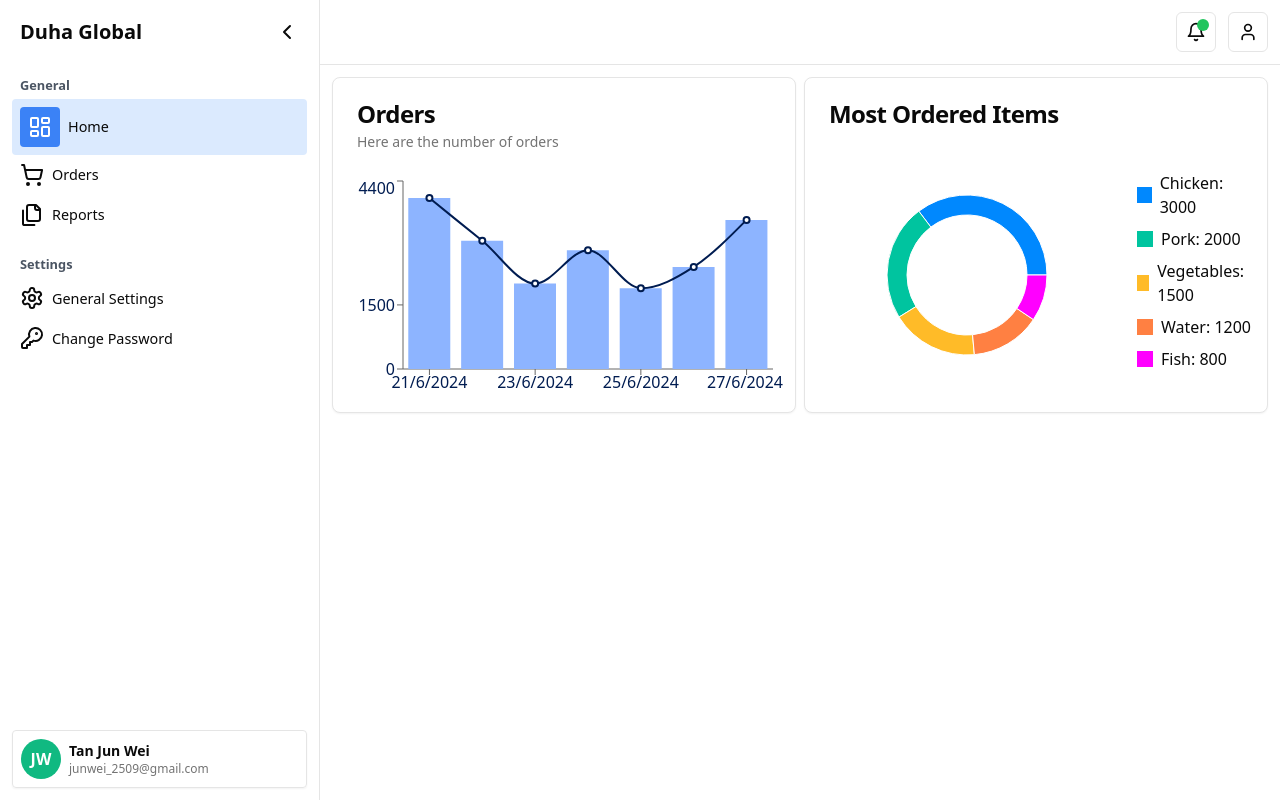
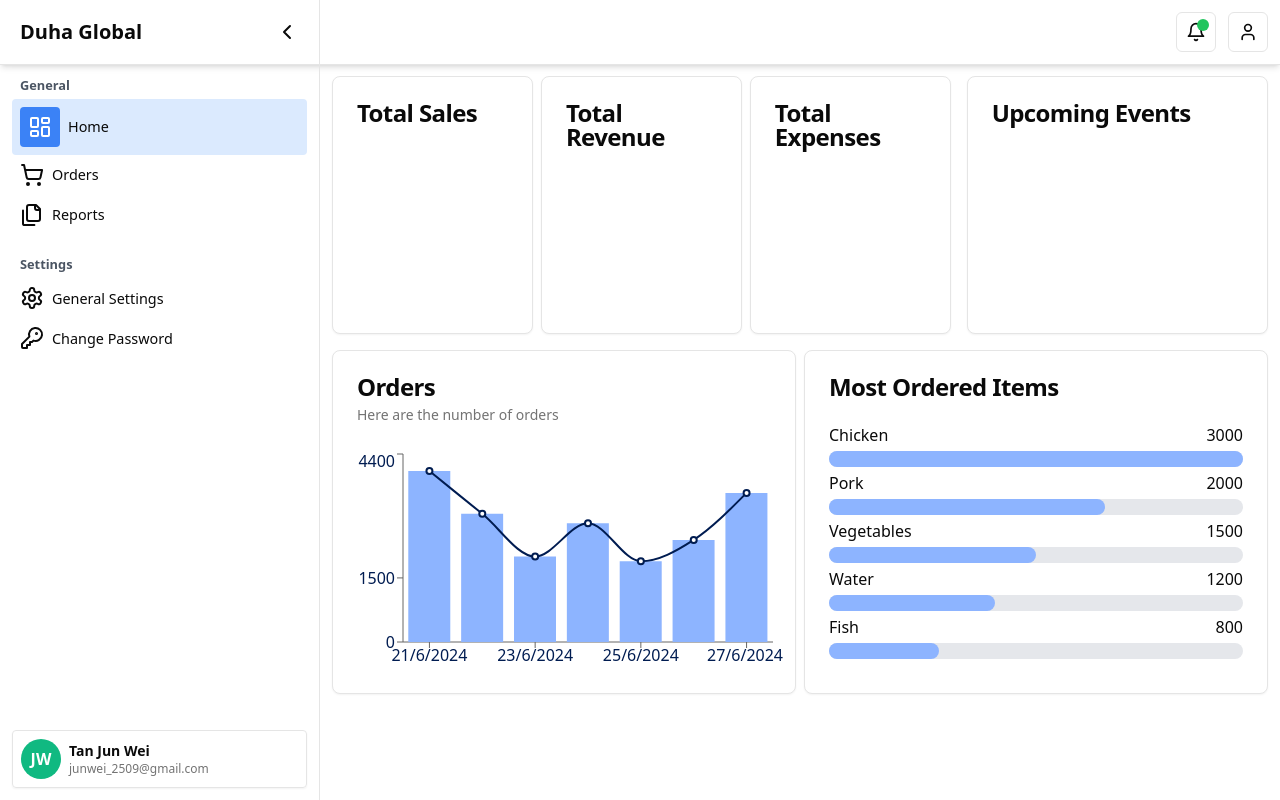
Before and after one commit to JunWei25/Duha-Global, a React (Vite) app: page / in a window 1280 px wide. Built offline with nearby package versions, Linux system fonts and the light colour scheme.

Commit message:
Updated Home Page Design

```diff
--- a/package.json
+++ b/package.json
@@ -16,8 +16,10 @@
     "class-variance-authority": "^0.7.0",
     "clsx": "^2.1.1",
     "cmdk": "^1.0.0",
+    "date-fns": "^3.6.0",
     "lucide-react": "^0.396.0",
     "react": "^18.3.1",
+    "react-day-picker": "^8.10.1",
     "react-dom": "^18.3.1",
     "react-router-dom": "^6.24.0",
     "recharts": "^2.12.7",
--- /dev/null
+++ b/src/components/Calendar/HomeCalendar.tsx
@@ -0,0 +1,36 @@
+import React from 'react';
+import { DayPicker } from 'react-day-picker';
+import 'react-day-picker/dist/style.css';
+
+const HomeCalendar: React.FC = () => {
+  // Define the dates you want to highlight
+  const highlightedDates: Date[] = [
+    new Date(2024, 5, 10), // June 10, 2024
+    new Date(2024, 5, 15), // June 15, 2024
+    new Date(2024, 5, 20), // June 20, 2024
+  ];
+
+  // Define the modifiers
+  const modifiers = {
+    highlighted: highlightedDates,
+  };
+
+  // Define the styles for the modifiers
+  const modifiersStyles = {
+    highlighted: {
+      backgroundColor: '#ffc107',
+      color: '#fff',
+    },
+  };
+
+  return (
+    <div style={{ maxHeight: "100px" }}>
+    <DayPicker
+      modifiers={modifiers}
+      modifiersStyles={modifiersStyles}
+    />
+    </div>
+  );
+};
+
+export default HomeCalendar;
--- a/src/components/Cards/General.tsx
+++ b/src/components/Cards/General.tsx
@@ -15,7 +15,7 @@ const General = () => {
         <CardTitle>Orders</CardTitle>
         <CardDescription>Here are the number of orders</CardDescription>
       </CardHeader>
-      <CardContent className="h-56 p-0 mr-3 mb-3">
+      <CardContent className="h-56 p-0 mr-3 mb-5">
         <OrderBarChart></OrderBarChart>
       </CardContent>
     </Card>
--- a/src/components/Charts/MostOrderedItemsBarChart.tsx
+++ b/src/components/Charts/MostOrderedItemsBarChart.tsx
@@ -1,4 +1,5 @@
-import { PieChart, Pie, Cell, ResponsiveContainer } from "recharts";
+import React from "react";
+import { ResponsiveContainer } from "recharts";
 
 interface DataEntry {
   item: string;
@@ -34,43 +35,32 @@ const data: DataEntry[] = [
   },
 ];
 
-const COLORS = ["#0088FE", "#00C49F", "#FFBB28", "#FF8042", "#FF00FF"];
+// Determine the highest current value
+const maxCurrent = Math.max(...data.map((entry) => entry.current));
 
 const MostOrderedItemsProgressBar = () => {
   return (
-    <div className="flex items-center justify-center">
-      <div className="mr-5">
-        <ResponsiveContainer width={300} height={250}>
-          <PieChart>
-            <Pie
-              data={data}
-              innerRadius={60}
-              outerRadius={80}
-              fill="#8884d8"
-              dataKey="current"
-            >
-              {data.map((entry, index) => (
-                <Cell
-                  key={`cell-${index}`}
-                  fill={COLORS[index % COLORS.length]}
-                />
-              ))}
-            </Pie>
-          </PieChart>
-        </ResponsiveContainer>
-      </div>
-      <div>
-        {data.map((entry, index) => (
-          <div key={index} className="flex items-center justify-normal mb-2">
+    <ResponsiveContainer width="100%" height="100%">
+    <div className="flex flex-col items-center justify-center w-full">
+      {data.map((entry, index) => (
+        <div key={index} className="mb-1 w-full">
+          <div className="flex justify-between mb-1 w-full">
+            <div className="text-left font-medium">{entry.item}</div>
+            <div className="text-right font-medium">{entry.current}</div>
+          </div>
+          <div className="w-full bg-gray-200 rounded-full h-4">
             <div
-              className="w-4 h-4 mr-2"
-              style={{ backgroundColor: COLORS[index % COLORS.length] }}
+              className="h-4 rounded-full"
+              style={{
+                width: `${(entry.current / maxCurrent) * 100}%`,
+                backgroundColor: "#8db4ff",
+              }}
             />
-            <div>{`${entry.item}: ${entry.current}`}</div>
           </div>
-        ))}
-      </div>
+        </div>
+      ))}
     </div>
+    </ResponsiveContainer>
   );
 };
 
--- /dev/null
+++ b/src/components/ui/calendar.tsx
@@ -0,0 +1,66 @@
+"use client"
+
+import * as React from "react"
+import { ChevronLeft, ChevronRight } from "lucide-react"
+import { DayPicker } from "react-day-picker"
+
+import { cn } from "@/lib/utils"
+import { buttonVariants } from "@/components/ui/button"
+
+export type CalendarProps = React.ComponentProps<typeof DayPicker>
+
+function Calendar({
+  className,
+  classNames,
+  showOutsideDays = true,
+  ...props
+}: CalendarProps) {
+  return (
+    <DayPicker
+      showOutsideDays={showOutsideDays}
+      className={cn("p-3", className)}
+      classNames={{
+        months: "flex flex-col sm:flex-row space-y-4 sm:space-x-4 sm:space-y-0",
+        month: "space-y-4",
+        caption: "flex justify-center pt-1 relative items-center",
+        caption_label: "text-sm font-medium",
+        nav: "space-x-1 flex items-center",
+        nav_button: cn(
+          buttonVariants({ variant: "outline" }),
+          "h-7 w-7 bg-transparent p-0 opacity-50 hover:opacity-100"
+        ),
+        nav_button_previous: "absolute left-1",
+        nav_button_next: "absolute right-1",
+        table: "w-full border-collapse space-y-1",
+        head_row: "flex",
+        head_cell:
+          "text-muted-foreground rounded-md w-9 font-normal text-[0.8rem]",
+        row: "flex w-full mt-2",
+        cell: "h-9 w-9 text-center text-sm p-0 relative [&:has([aria-selected].day-range-end)]:rounded-r-md [&:has([aria-selected].day-outside)]:bg-accent/50 [&:has([aria-selected])]:bg-accent first:[&:has([aria-selected])]:rounded-l-md last:[&:has([aria-selected])]:rounded-r-md focus-within:relative focus-within:z-20",
+        day: cn(
+          buttonVariants({ variant: "ghost" }),
+          "h-9 w-9 p-0 font-normal aria-selected:opacity-100"
+        ),
+        day_range_end: "day-range-end",
+        day_selected:
+          "bg-primary text-primary-foreground hover:bg-primary hover:text-primary-foreground focus:bg-primary focus:text-primary-foreground",
+        day_today: "bg-accent text-accent-foreground",
+        day_outside:
+          "day-outside text-muted-foreground opacity-50 aria-selected:bg-accent/50 aria-selected:text-muted-foreground aria-selected:opacity-30",
+        day_disabled: "text-muted-foreground opacity-50",
+        day_range_middle:
+          "aria-selected:bg-accent aria-selected:text-accent-foreground",
+        day_hidden: "invisible",
+        ...classNames,
+      }}
+      components={{
+        IconLeft: ({ ...props }) => <ChevronLeft className="h-4 w-4" />,
+        IconRight: ({ ...props }) => <ChevronRight className="h-4 w-4" />,
+      }}
+      {...props}
+    />
+  )
+}
+Calendar.displayName = "Calendar"
+
+export { Calendar }
--- a/src/pages/Layout.tsx
+++ b/src/pages/Layout.tsx
@@ -1,7 +1,7 @@
-import React, { useState } from 'react';
-import SideBar from '../components/SideBar';
-import Home from './home/Home';
-import Header from '../components/Header';
+import React, { useState } from "react";
+import SideBar from "../components/SideBar";
+import Home from "./home/Home";
+import Header from "../components/Header";
 
 interface LayoutProps {
   collapsed: boolean;
@@ -16,11 +16,19 @@ const Layout: React.FC<LayoutProps> = () => {
 
   return (
     <div className="flex min-h-screen">
+      <div className="z-50 bg-white">
       <SideBar collapsed={sidebarCollapsed} toggleSidebar={toggleSidebar} />
-      <main className={`flex-1 transition-all duration-300 ${sidebarCollapsed ? 'pl-20' : 'pl-80'}`}>
-        <Header />
-        <div className="p-3">
-          <Home></Home>
+      </div>
+      <main
+        className={`flex-1 transition-all duration-300 ${
+          sidebarCollapsed ? "pl-20" : "pl-80"
+        }`}
+      >
+        <div className="fixed top-0 left-0 right-0 z-10 bg-white shadow-md">
+          <Header />
+        </div>
+        <div className="mt-16 p-3">
+          <Home />
         </div>
       </main>
     </div>
--- a/src/pages/home/Home.tsx
+++ b/src/pages/home/Home.tsx
@@ -1,18 +1,55 @@
+import React from "react";
 import General from "../../components/Cards/General";
 import MostOrderedItemsProgressBar from "../../components/Charts/MostOrderedItemsBarChart";
-import MostOrderedItemsBarChart from "../../components/Charts/MostOrderedItemsBarChart";
-import { Card, CardHeader, CardTitle, CardContent} from "../../components/ui/card";
+import {
+  Card,
+  CardHeader,
+  CardTitle,
+  CardContent,
+} from "../../components/ui/card";
+
 
 export default function Home() {
+  const [date, setDate] = React.useState<Date | undefined>(new Date())
   return (
     <div>
+      <div className="grid grid-cols-3 gap-4 mb-4">
+        <div className="col-span-2 grid grid-cols-3 gap-2">
+          <Card>
+            <CardHeader className="">
+              <CardTitle>Total Sales</CardTitle>
+            </CardHeader>
+            <CardContent className="h-40 px-6"></CardContent>
+          </Card>
+          <Card>
+            <CardHeader className="">
+              <CardTitle>Total Revenue</CardTitle>
+            </CardHeader>
+            <CardContent className="h-40 px-6"></CardContent>
+          </Card>
+          <Card>
+            <CardHeader className="">
+              <CardTitle>Total Expenses</CardTitle>
+            </CardHeader>
+            <CardContent className="h-40 px-6"></CardContent>
+          </Card>
+        </div>
+        <Card>
+          <CardHeader className="">
+            <CardTitle>Upcoming Events</CardTitle>
+          </CardHeader>
+          <CardContent className="h-44 px-6">
+
+          </CardContent>
+        </Card>
+      </div>
       <div className="grid grid-cols-2 gap-2">
         <General />
         <Card>
-          <CardHeader>
+          <CardHeader className="">
             <CardTitle>Most Ordered Items</CardTitle>
           </CardHeader>
-          <CardContent className="h-56 p-0 pl-3 mr-3">
+          <CardContent className="h-56 px-6">
             <MostOrderedItemsProgressBar></MostOrderedItemsProgressBar>
           </CardContent>
         </Card>
```
Also changed, not shown: 1 other file (tests, documents, lock files or other folders).
